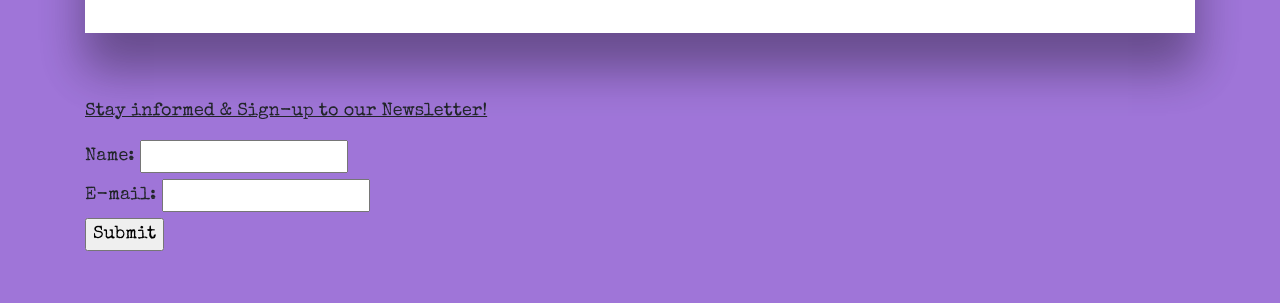
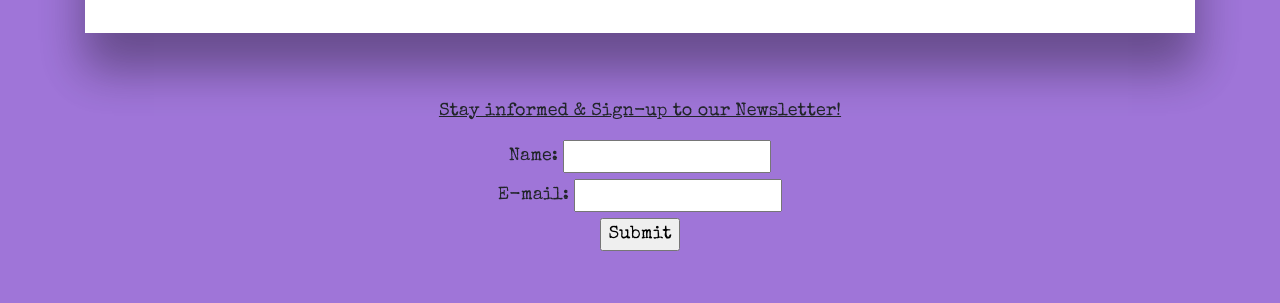
Before and after one commit to SamKlep/coinCheck, a website: page public/index.html in a window 1280 px wide. Shown: the part 422-725 px from the top of the page. Drawn offline with nearby package versions, Linux system fonts and the light colour scheme; no server answers.

Commit message:
fixed newsletter styling

```diff
--- a/public/index.css
+++ b/public/index.css
@@ -109,8 +109,9 @@ h4 {
 }
 
 .newsletter {
-    display: inline-block;
+    text-align: center;
     justify-content: center;
+
 }
 
 a {
```
Also changed, not shown: public/index.html (+0 -1 lines).
